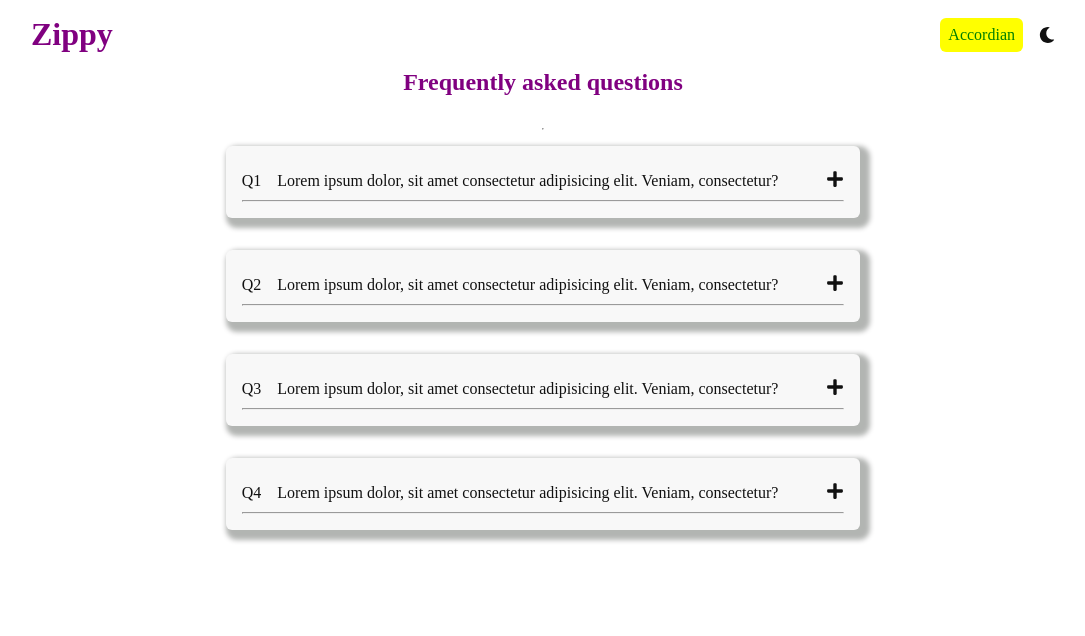
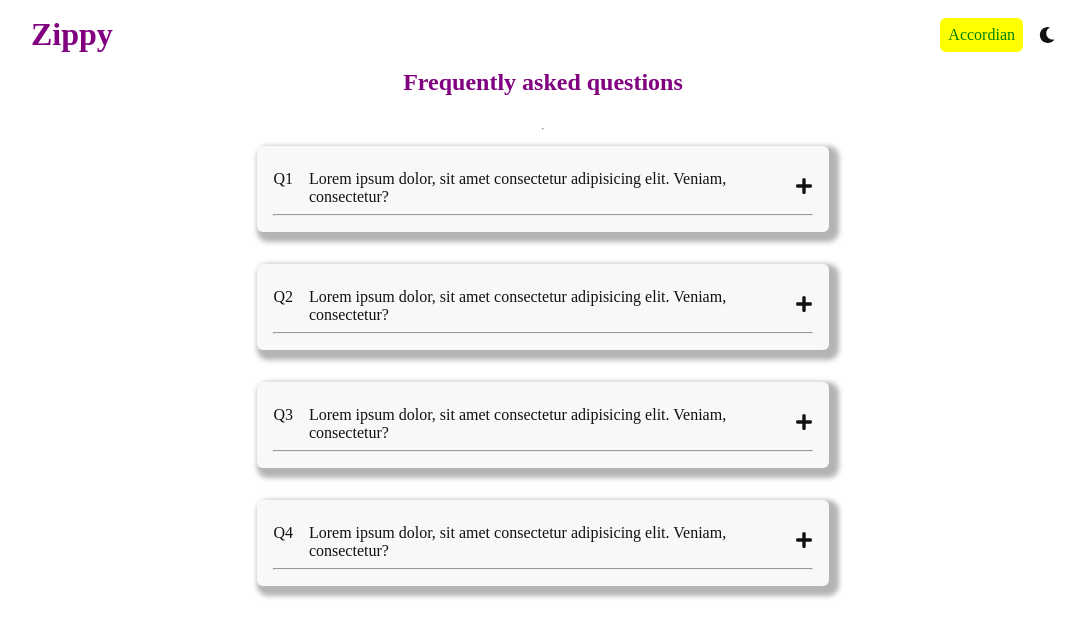
Before and after one commit to vawkei/assgnt-zipBoard, a React (Vite) app: page /accordion in a window 1280 px wide. Shown: the top 636 px of the page, without its empty margins (97-1182 px from the left). Built offline with nearby package versions, Linux system fonts and the light colour scheme.

Commit message:
reduced the width of dat-item class in Accordion.module.scss

```diff
--- a/src/components/accordion/Accordion.module.scss
+++ b/src/components/accordion/Accordion.module.scss
@@ -22,6 +22,7 @@
       padding: 1rem;
       margin: 1rem 0;
       max-width: 650px;
+      width: 90%;
     }
 
     .data-content {
```
